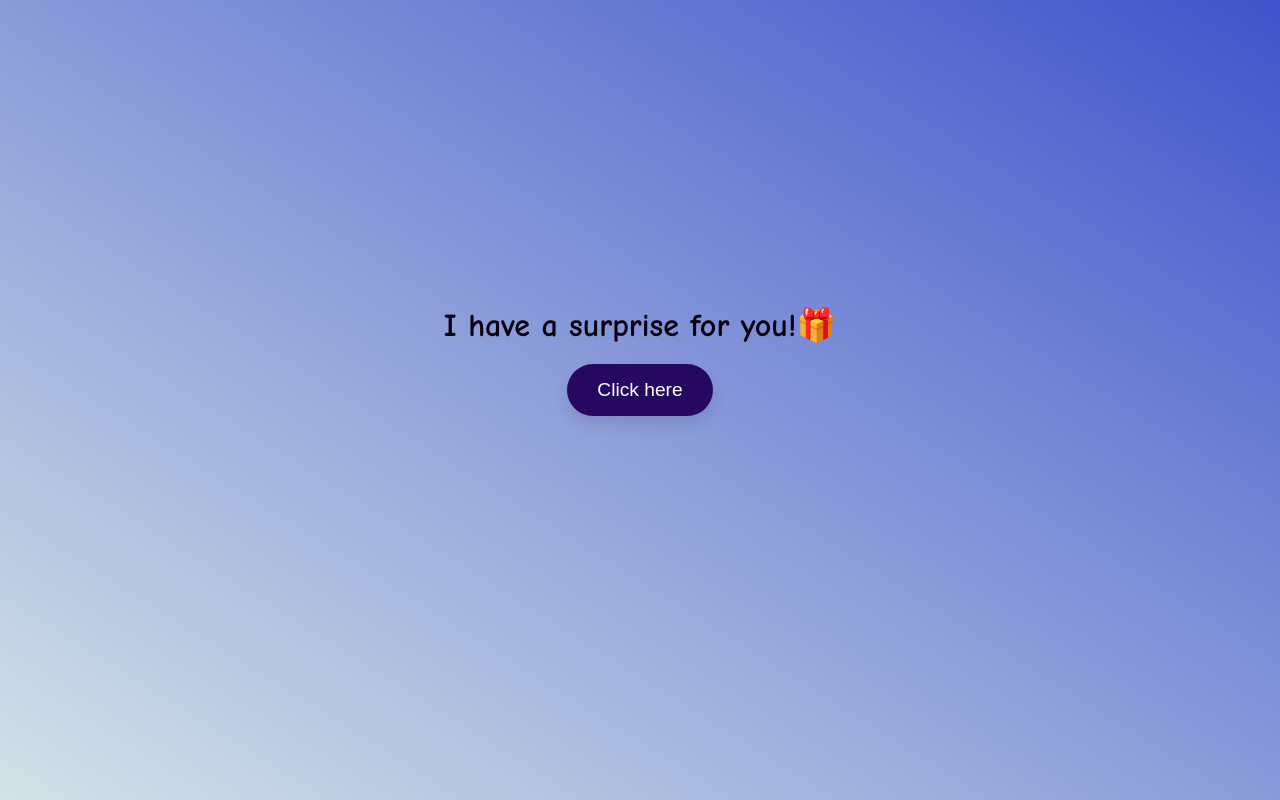
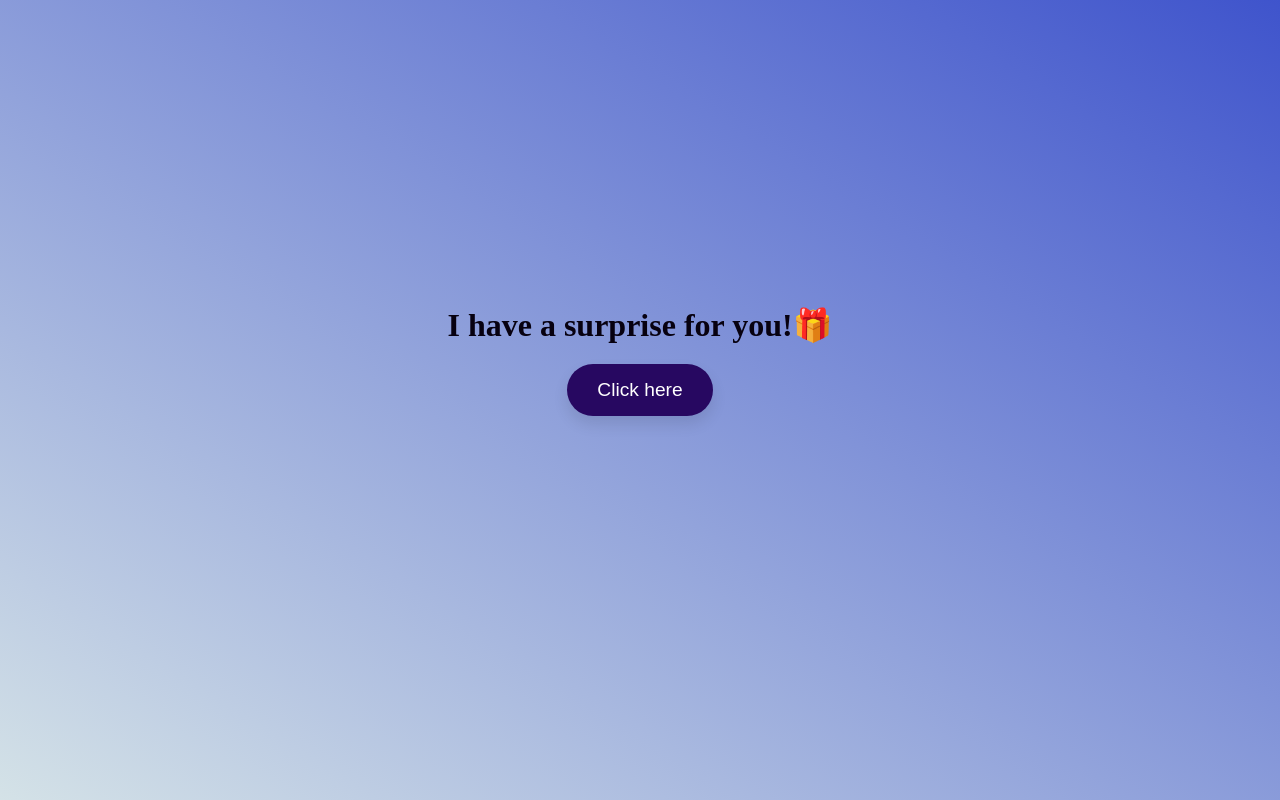
Before and after one commit to kshmatko88/Birthday, a plain HTML site: page index.html in a window 1280 px wide. Drawn offline with Linux system fonts and the light colour scheme.

Commit message:
Update style.css

```diff
--- a/style.css
+++ b/style.css
@@ -8,7 +8,7 @@ body {
   flex-direction: column;
   justify-content: center;
   align-items: center;
-  font-family: 'Comic Sans MS', cursive, sans-serif;
+  font-family: 'Arial', cursive sans-serif;
   color: #070110;
 
 }
```
